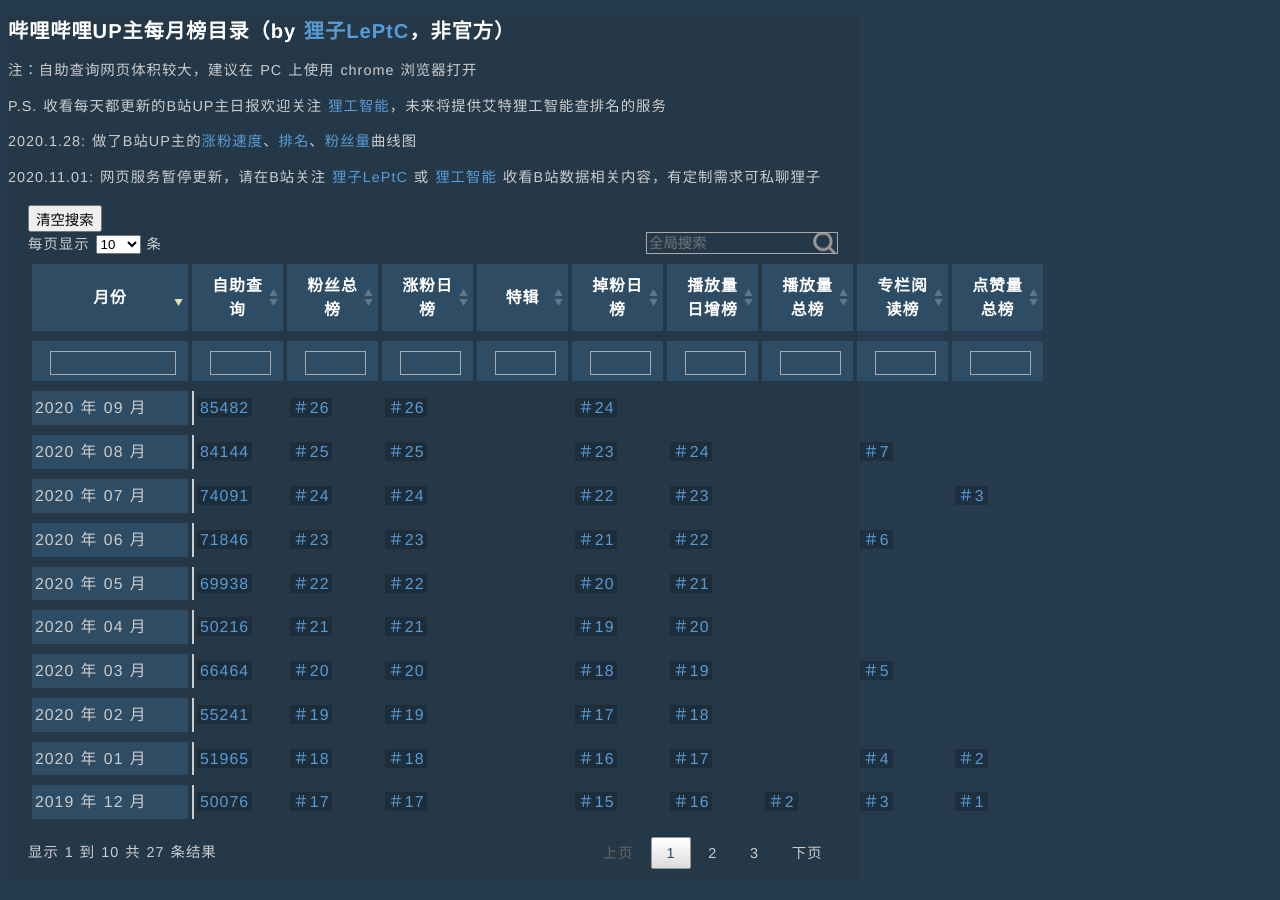
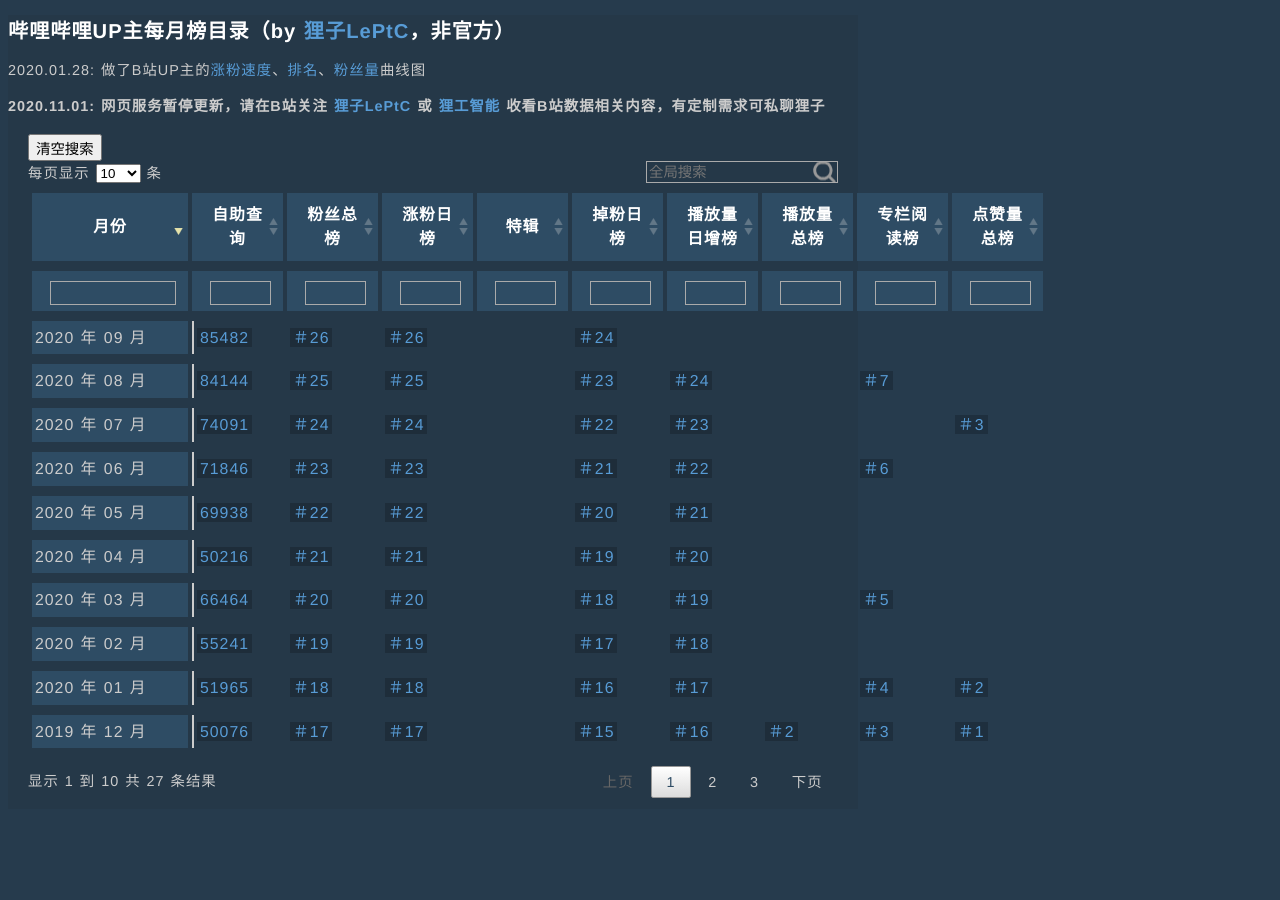
Before and after one commit to LePtC/LePtC.github.io, a Jekyll site: the page bili/index.html, which Jekyll copies as it is, in a window 1280 px wide. Built offline with Jekyll 4.4.1, drawn with Linux system fonts in a browser that asks for light colours; Markdown is read by kramdown in place of the engine named in the settings; comment, search, counter and statistics services are not loaded.

Commit message:
Update index.html

```diff
--- a/bili/index.html
+++ b/bili/index.html
@@ -87,13 +87,13 @@
 
 <h1>哔哩哔哩UP主每月榜目录（by <a href="http://space.bilibili.com/2654670/">狸子LePtC</a>，非官方）</h1>
 
-<p>注：自助查询网页体积较大，建议在 PC 上使用 chrome 浏览器打开</p>
+<!-- <p>注：自助查询网页体积较大，建议在 PC 上使用 chrome 浏览器打开</p> -->
 
-<p>P.S. 收看每天都更新的B站UP主日报欢迎关注 <a href="http://space.bilibili.com/300021061/">狸工智能</a>，未来将提供艾特狸工智能查排名的服务</p>
+<!-- <p>P.S. 收看每天都更新的B站UP主日报欢迎关注 <a href="http://space.bilibili.com/300021061/">狸工智能</a>，未来将提供艾特狸工智能查排名的服务</p> -->
 
-<p>2020.1.28: 做了B站UP主的<a href="/bili/zf/">涨粉速度</a>、<a href="/bili/pm/">排名</a>、<a href="/bili/fs/">粉丝量</a>曲线图</p>
+<p>2020.01.28: 做了B站UP主的<a href="/bili/zf/">涨粉速度</a>、<a href="/bili/pm/">排名</a>、<a href="/bili/fs/">粉丝量</a>曲线图</p>
 
-<p>2020.11.01: 网页服务暂停更新，请在B站关注 <a href="http://space.bilibili.com/2654670/">狸子LePtC</a> 或 <a href="http://space.bilibili.com/300021061/">狸工智能</a> 收看B站数据相关内容，有定制需求可私聊狸子</p>
+<p><b>2020.11.01: 网页服务暂停更新，请在B站关注 <a href="http://space.bilibili.com/2654670/">狸子LePtC</a> 或 <a href="http://space.bilibili.com/300021061/">狸工智能</a> 收看B站数据相关内容，有定制需求可私聊狸子</b></p>
 
 
 <div class="content">
```
